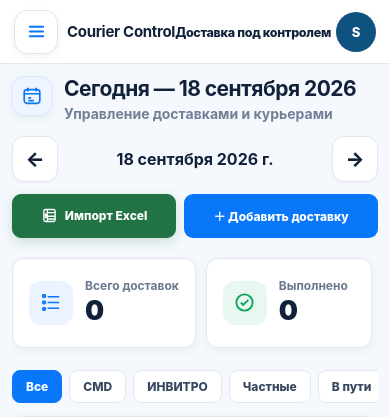
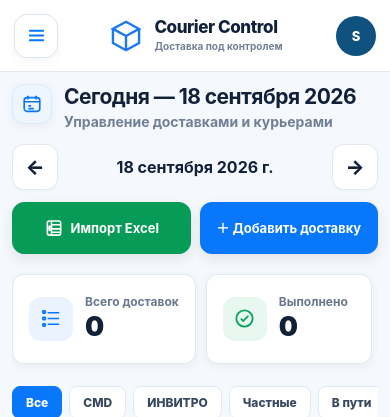
Before and after one commit to Hardoffx/courier-control, a Django app: page /dispatcher/ in a window 390 px wide. Shown: the top 417 px of the page. Run offline with Django 5.2, Linux system fonts and the light colour scheme; the visitor is signed in with stand-in values (Sample User, id 1); data comes from the database, SQL or seed files in the repository; data that the repository does not hold is empty.

Commit message:
Match staging dashboard controls to approved visual reference

```diff
--- a/deliveries/static/css/mobile-stability.css
+++ b/deliveries/static/css/mobile-stability.css
@@ -287,3 +287,88 @@ body:not(.dispatcher-ui):not(.courier-ui) main.wrap > .card form .btn { margin-t
   }
   .head-actions .excel-action svg { width: 17px; height: 17px; }
 }
+
+
+/* UI Forge iteration #5 — generated reference translated to real staging */
+@media (max-width: 700px) {
+  .dispatcher-top {
+    height: 72px !important;
+    grid-template-columns: 44px minmax(0,1fr) 44px;
+  }
+  .mobile-brand {
+    gap: 9px;
+    line-height: 1.05;
+  }
+  .mobile-brand-mark {
+    width: 38px;
+    height: 38px;
+    border-radius: 0;
+    background: transparent;
+    color: #1978f2;
+    box-shadow: none;
+  }
+  .mobile-brand-mark svg {
+    display: block;
+    width: 38px;
+    height: 38px;
+  }
+  .mobile-brand-copy {
+    display: grid;
+    gap: 4px;
+    min-width: 0;
+    text-align: left;
+  }
+  .mobile-brand-copy strong {
+    color: var(--ink);
+    font-size: 17px;
+    font-weight: 850;
+    letter-spacing: -.025em;
+    white-space: nowrap;
+  }
+  .mobile-brand-copy small {
+    color: #718096;
+    font-size: 10px;
+    font-weight: 650;
+    letter-spacing: 0;
+    white-space: nowrap;
+  }
+
+  .date-nav > .date-today {
+    grid-column: 2 !important;
+    min-height: 38px !important;
+    padding: 7px 15px !important;
+    gap: 7px;
+    border: 1px solid #cfe4fb !important;
+    border-radius: 999px !important;
+    background: #eef7ff !important;
+    color: #1878ef !important;
+    box-shadow: 0 3px 9px rgba(8,119,249,.08);
+    font-size: 13px !important;
+    font-weight: 750;
+  }
+
+  .head-actions {
+    grid-template-columns: minmax(0,1fr) minmax(0,1fr) !important;
+    gap: 9px !important;
+  }
+  .head-actions .btn {
+    min-height: 52px !important;
+    border-radius: 12px !important;
+    font-size: 13px !important;
+    font-weight: 750;
+    white-space: nowrap;
+    box-shadow: 0 5px 13px rgba(17,33,58,.09);
+  }
+  .head-actions .excel-action {
+    background: #079b58 !important;
+    border-color: #079b58 !important;
+  }
+  .head-actions .excel-action:hover {
+    background: #07884e !important;
+    border-color: #07884e !important;
+  }
+  .head-actions .excel-action svg {
+    width: 20px;
+    height: 20px;
+  }
+}
```
